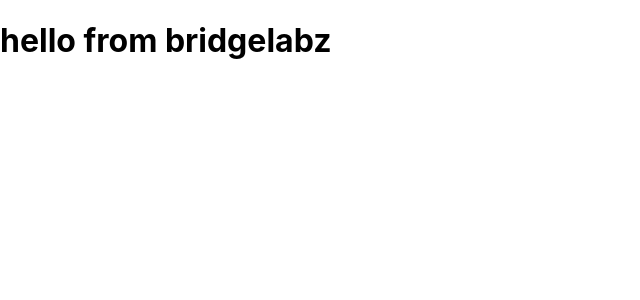
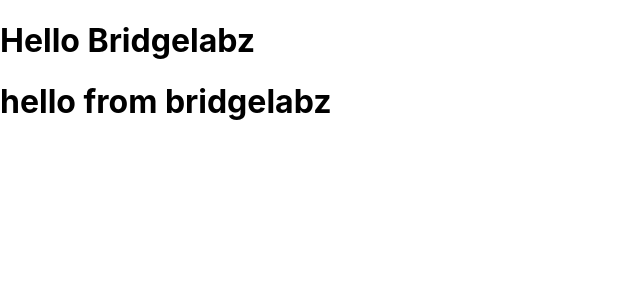
Before and after one commit to dhanshri-911/React-Day1, a React (Create React App) app: page / in a window 1280 px wide. Shown: the top 300 px of the page, without its empty margins (0-640 px from the left). Built offline with nearby package versions, Linux system fonts and the light colour scheme.

Commit message:
Added:UC2 One-way databinding

```diff
--- a/src/App.js
+++ b/src/App.js
@@ -3,12 +3,21 @@
 import './App.css';
 
 class App extends React.Component{
+
+  constructor(){
+    super()
+    this.state = {
+      title: 'hello from bridgelabz'
+    }
+  }
+
 render(){
   return(
     <div>
-      <h1>hello from bridgelabz</h1>
+    <h1>Hello Bridgelabz</h1>
+     <h1>{this.state.title}</h1>
     </div>
-  )
+  );
 }
 }
 
```
